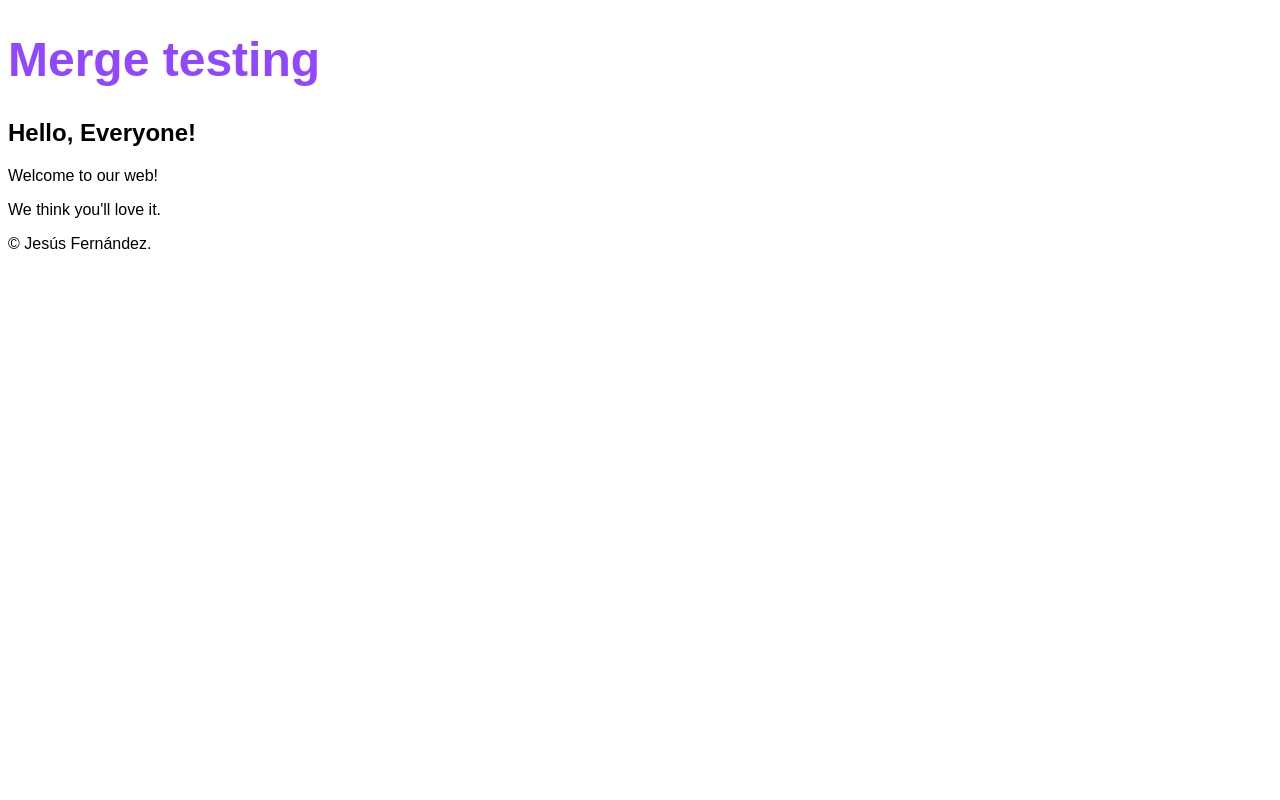
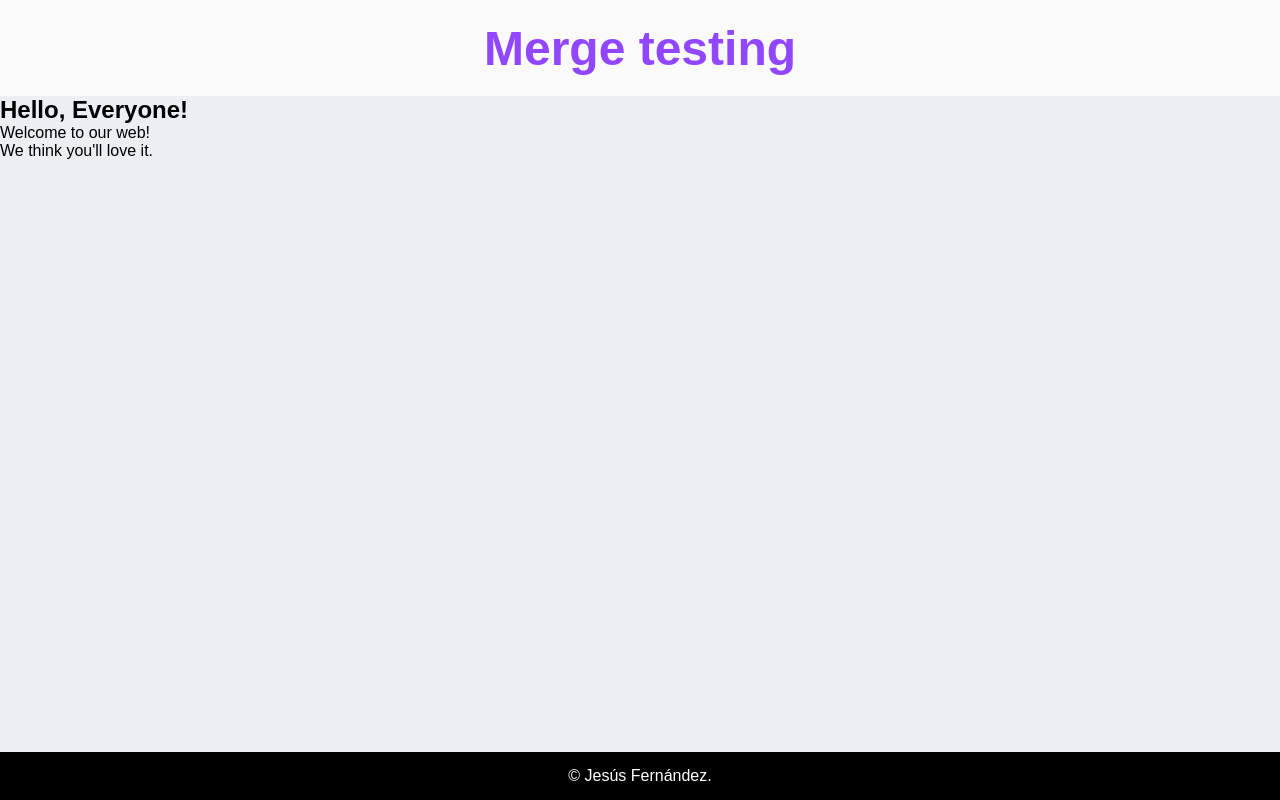
Before and after one commit to JesusFerVid-ACN/MergeTesting, a plain HTML site: page index.html in a window 1280 px wide. Drawn offline with Linux system fonts and the light colour scheme.

Commit message:
Some structure and color

```diff
--- a/css/styles.css
+++ b/css/styles.css
@@ -1,5 +1,15 @@
+* {
+	box-sizing: border-box;
+	margin: 0px;
+	padding: 0px;
+}
+
 body {
 	font-family: Arial, Helvetica, sans-serif;
+	min-height: 100dvh;
+	display: grid;
+	grid-template-rows: 6em auto 3em;
+	background-color: #ECEFF1;
 }
 
 h1 {
@@ -11,3 +21,20 @@ h1 {
 .blue {
 	color: #0CB7F6;
 }
+
+header, footer {
+	display: flex;
+	justify-content: center;
+	align-items: center;
+}
+
+header {
+	background-color: #FAFAFA;
+	text-align: center;
+}
+
+footer {
+	background-color: #000;
+	color: #FFF;
+	text-align: center;
+}
```
